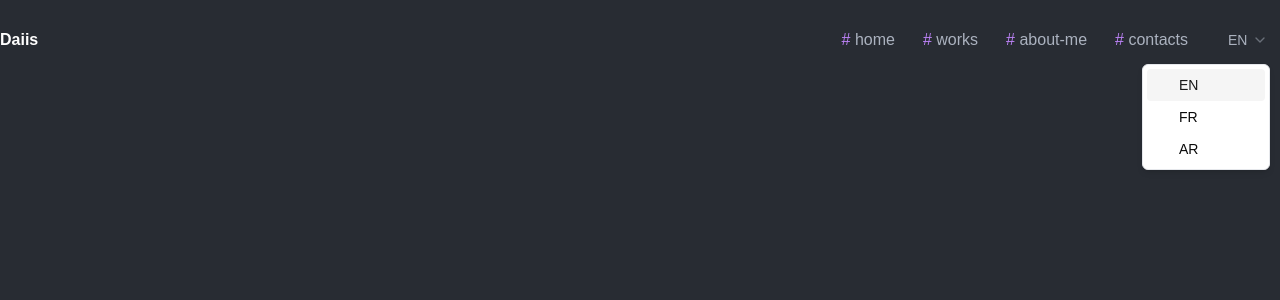
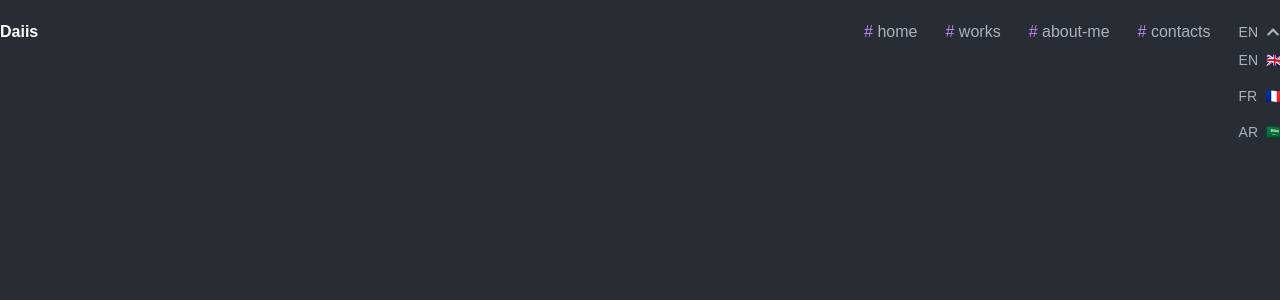
Before and after one commit to smazouz42/Craft-Portfolio, a Next.js app: page / in a window 1280 px wide. Both pictures are taken after a click on the button "EN". Shown: the top 300 px of the page. Built offline with nearby package versions, Linux system fonts and the light colour scheme.

Commit message:
chore : add LanguageSelector

```diff
--- /dev/null
+++ b/src/app/Header/LanguageSelector/index.tsx
@@ -0,0 +1,55 @@
+import { useState } from 'react';
+import { motion } from 'framer-motion';
+import { FaChevronDown } from 'react-icons/fa';
+
+const LanguageSelector = () => {
+  const [isOpen, setIsOpen] = useState(false);
+  const [selectedLang, setSelectedLang] = useState('EN');
+
+  const toggleOpen = () => setIsOpen(!isOpen);
+
+  const handleLanguageChange = (lang:string) => {
+    setSelectedLang(lang);
+    setIsOpen(false);
+  };
+
+  const languages = [
+    { label: 'EN', icon: '🇬🇧' },
+    { label: 'FR', icon: '🇫🇷' },
+    { label: 'AR', icon: '🇸🇦' },
+  ];
+
+  return (
+    <div className="relative text-sm">
+      <button
+        onClick={toggleOpen}
+        className="flex items-center gap-2"
+      >
+        <span>{selectedLang}</span>
+        <motion.div
+          animate={{ rotate: isOpen ? 180 : 0 }}
+          transition={{ duration: 0.3 }}
+        >
+          <FaChevronDown />
+        </motion.div>
+      </button>
+
+      {isOpen && (
+        <div className="absolute">
+          {languages.map((lang) => (
+            <button
+              key={lang.label}
+              onClick={() => handleLanguageChange(lang.label)}
+              className="flex  py-2 gap-2"
+            >
+              <span>{lang.label}</span>
+              <span>{lang.icon}</span>
+            </button>
+          ))}
+        </div>
+      )}
+    </div>
+  );
+};
+
+export { LanguageSelector }
--- a/src/app/components/Header/index.tsx
+++ b/src/app/Header/index.tsx
@@ -1,15 +1,5 @@
 'use client';
-
-
-import {
-    Select,
-    SelectContent,
-    SelectItem,
-    SelectTrigger,
-    SelectValue,
-} from "@/components/ui/select";
-import Image from "next/image";
-
+import { LanguageSelector } from "./LanguageSelector"
 const Header = () => {
     return (
         <nav className="container mx-auto flex justify-between items-center py-5">
@@ -29,18 +19,7 @@ const Header = () => {
                         </a>
                     </li>
                 ))}
-                <Select>
-                    <SelectTrigger className="w-16 bg-transparent border-none ">
-                        <SelectValue placeholder="EN" />
-                    </SelectTrigger>
-                    <SelectContent>
-                        {["EN", "FR", "AR"].map((lang) => (
-                            <SelectItem key={lang} value={lang}>
-                                {lang}
-                            </SelectItem>
-                        ))}
-                    </SelectContent>
-                </Select>
+                <LanguageSelector/>
             </ul>
         </nav>
     );
--- a/src/app/page.tsx
+++ b/src/app/page.tsx
@@ -1,4 +1,4 @@
-import { Header } from "./components/Header"
+import { Header } from "./Header"
 export default function Home() {
   return (
     <>
--- a/src/components/ui/select.tsx
+++ /dev/null
@@ -1,152 +0,0 @@
-"use client";
-import * as React from "react";
-import * as SelectPrimitive from "@radix-ui/react-select";
-import { Check, ChevronDown, ChevronUp } from "lucide-react";
-
-import { cn } from "@/lib/utils";
-
-const Select = SelectPrimitive.Root;
-const SelectGroup = SelectPrimitive.Group;
-const SelectValue = SelectPrimitive.Value;
-
-const SelectTrigger = React.forwardRef<
-  React.ElementRef<typeof SelectPrimitive.Trigger>,
-  React.ComponentPropsWithoutRef<typeof SelectPrimitive.Trigger>
->(({ className, children, ...props }, ref) => {
-
-  return (
-    <SelectPrimitive.Trigger
-      ref={ref}
-      className={cn(
-        "flex h-10 w-full items-center justify-between rounded-md border border-input bg-background px-3 py-2 text-sm ring-offset-background placeholder:text-muted-foreground",
-        className
-      )}
-      {...props}
-    >
-      {children}
-      <SelectPrimitive.Icon asChild>
-          <ChevronDown className="h-4 w-4 opacity-50" />
-      </SelectPrimitive.Icon>
-    </SelectPrimitive.Trigger>
-  );
-});
-SelectTrigger.displayName = SelectPrimitive.Trigger.displayName;
-
-const SelectScrollUpButton = React.forwardRef<
-  React.ElementRef<typeof SelectPrimitive.ScrollUpButton>,
-  React.ComponentPropsWithoutRef<typeof SelectPrimitive.ScrollUpButton>
->(({ className, ...props }, ref) => (
-  <SelectPrimitive.ScrollUpButton
-    ref={ref}
-    className={cn("flex cursor-default items-center justify-center py-1", className)}
-    {...props}
-  >
-    <ChevronUp className="h-4 w-4" />
-  </SelectPrimitive.ScrollUpButton>
-));
-SelectScrollUpButton.displayName = SelectPrimitive.ScrollUpButton.displayName;
-
-const SelectScrollDownButton = React.forwardRef<
-  React.ElementRef<typeof SelectPrimitive.ScrollDownButton>,
-  React.ComponentPropsWithoutRef<typeof SelectPrimitive.ScrollDownButton>
->(({ className, ...props }, ref) => (
-  <SelectPrimitive.ScrollDownButton
-    ref={ref}
-    className={cn("flex cursor-default items-center justify-center py-1", className)}
-    {...props}
-  >
-    <ChevronDown className="h-4 w-4" />
-  </SelectPrimitive.ScrollDownButton>
-));
-SelectScrollDownButton.displayName = SelectPrimitive.ScrollDownButton.displayName;
-
-const SelectContent = React.forwardRef<
-  React.ElementRef<typeof SelectPrimitive.Content>,
-  React.ComponentPropsWithoutRef<typeof SelectPrimitive.Content>
->(({ className, children, position = "popper", ...props }, ref) => (
-  <SelectPrimitive.Portal>
-    <SelectPrimitive.Content
-      ref={ref}
-      className={cn(
-        "relative z-50 max-h-96 min-w-[8rem] overflow-hidden rounded-md border bg-popover text-popover-foreground shadow-md data-[state=open]:animate-in data-[state=closed]:animate-out data-[state=closed]:fade-out-0 data-[state=open]:fade-in-0 data-[state=closed]:zoom-out-95 data-[state=open]:zoom-in-95 data-[side=bottom]:slide-in-from-top-2 data-[side=left]:slide-in-from-right-2 data-[side=right]:slide-in-from-left-2 data-[side=top]:slide-in-from-bottom-2",
-        position === "popper" &&
-        "data-[side=bottom]:translate-y-1 data-[side=left]:-translate-x-1 data-[side=right]:translate-x-1 data-[side=top]:-translate-y-1",
-        className
-      )}
-      position={position}
-      {...props}
-    >
-      <SelectScrollUpButton />
-      <SelectPrimitive.Viewport
-        className={cn(
-          "p-1",
-          position === "popper" &&
-          "h-[var(--radix-select-trigger-height)] w-full min-w-[var(--radix-select-trigger-width)]"
-        )}
-      >
-        {children}
-      </SelectPrimitive.Viewport>
-      <SelectScrollDownButton />
-    </SelectPrimitive.Content>
-  </SelectPrimitive.Portal>
-));
-SelectContent.displayName = SelectPrimitive.Content.displayName;
-
-const SelectLabel = React.forwardRef<
-  React.ElementRef<typeof SelectPrimitive.Label>,
-  React.ComponentPropsWithoutRef<typeof SelectPrimitive.Label>
->(({ className, ...props }, ref) => (
-  <SelectPrimitive.Label
-    ref={ref}
-    className={cn("py-1.5 pl-8 pr-2 text-sm font-semibold", className)}
-    {...props}
-  />
-));
-SelectLabel.displayName = SelectPrimitive.Label.displayName;
-
-const SelectItem = React.forwardRef<
-  React.ElementRef<typeof SelectPrimitive.Item>,
-  React.ComponentPropsWithoutRef<typeof SelectPrimitive.Item>
->(({ className, children, ...props }, ref) => (
-  <SelectPrimitive.Item
-    ref={ref}
-    className={cn(
-      "relative flex w-full cursor-default select-none items-center rounded-sm py-1.5 pl-8 pr-2 text-sm outline-none focus:bg-accent focus:text-accent-foreground data-[disabled]:pointer-events-none data-[disabled]:opacity-50",
-      className
-    )}
-    {...props}
-  >
-    <span className="absolute left-2 flex h-3.5 w-3.5 items-center justify-center">
-      <SelectPrimitive.ItemIndicator>
-        <Check className="h-4 w-4" />
-      </SelectPrimitive.ItemIndicator>
-    </span>
-    <SelectPrimitive.ItemText>{children}</SelectPrimitive.ItemText>
-  </SelectPrimitive.Item>
-));
-SelectItem.displayName = SelectPrimitive.Item.displayName;
-
-const SelectSeparator = React.forwardRef<
-  React.ElementRef<typeof SelectPrimitive.Separator>,
-  React.ComponentPropsWithoutRef<typeof SelectPrimitive.Separator>
->(({ className, ...props }, ref) => (
-  <SelectPrimitive.Separator
-    ref={ref}
-    className={cn("-mx-1 my-1 h-px bg-muted", className)}
-    {...props}
-  />
-));
-SelectSeparator.displayName = SelectPrimitive.Separator.displayName;
-
-export {
-  Select,
-  SelectGroup,
-  SelectValue,
-  SelectTrigger,
-  SelectContent,
-  SelectLabel,
-  SelectItem,
-  SelectSeparator,
-  SelectScrollUpButton,
-  SelectScrollDownButton,
-};
```
